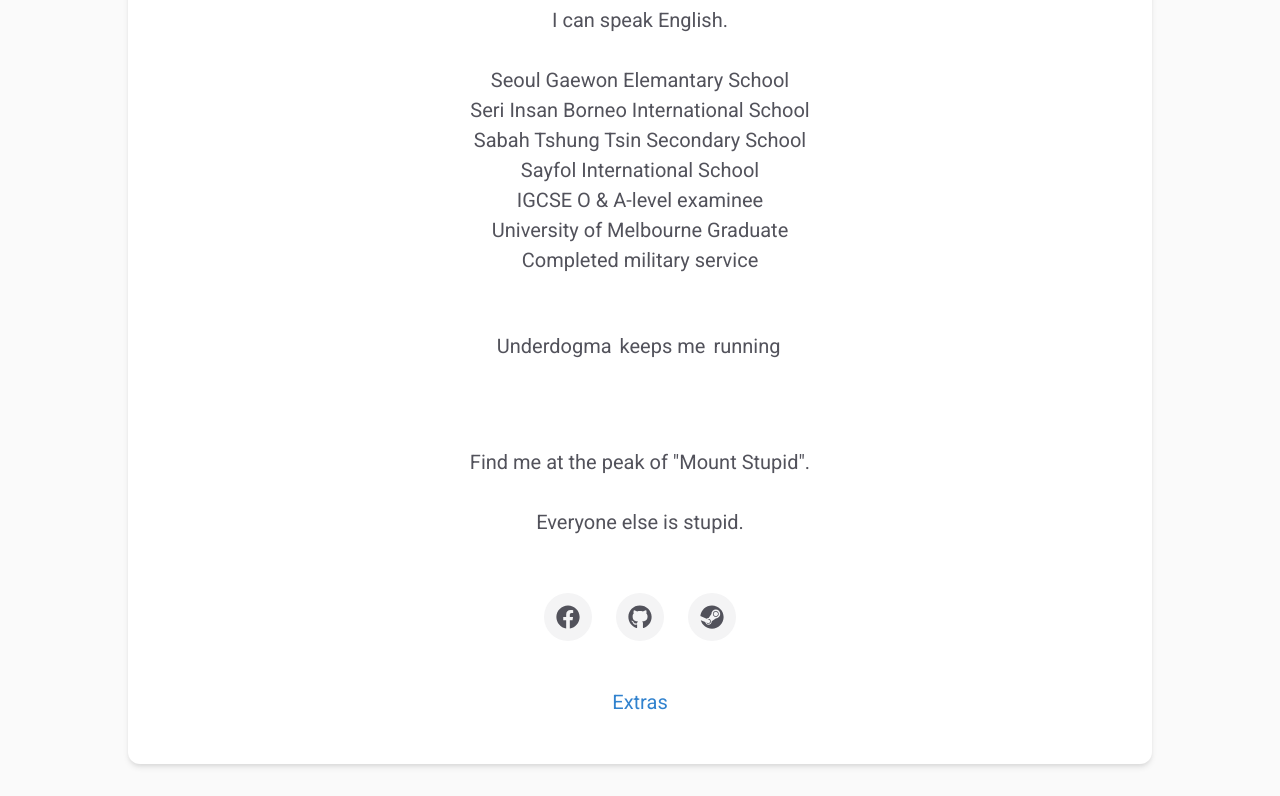
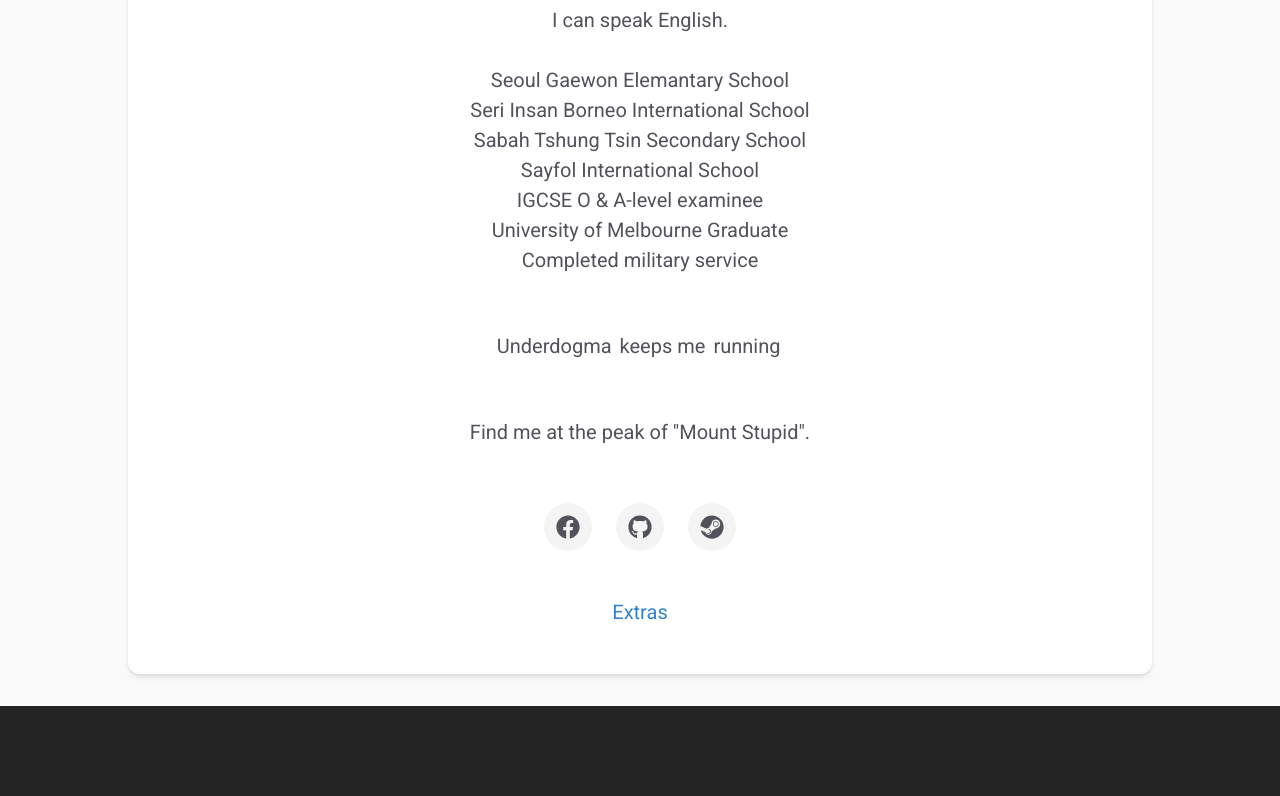
Before and after one commit to sttsspjy/myIdCard, a React (Vite) app: page / in a window 1280 px wide. Shown: the part 571-1367 px from the top of the page. After the commit the page ends 1277 px from the top, so only its background shows below. Built offline with nearby package versions, Linux system fonts and the light colour scheme.

Commit message:
bio text adjustments

```diff
--- a/src/pages/Home.tsx
+++ b/src/pages/Home.tsx
@@ -135,10 +135,7 @@ Completed military service`;
   const firstWords = ["Metacognition", "Underdogma", "Hipsterism", "Curiosity", "Pessimism"];
   const lastWords = ["alive", "running", "proud", "dreaming", "objective"];
 
-  const additionalText = `
-Find me at the peak of "Mount Stupid".
-
-Everyone else is stupid.`;
+  const additionalText = `Find me at the peak of "Mount Stupid".`;
 
   // links
   const socialLinks = [
```
